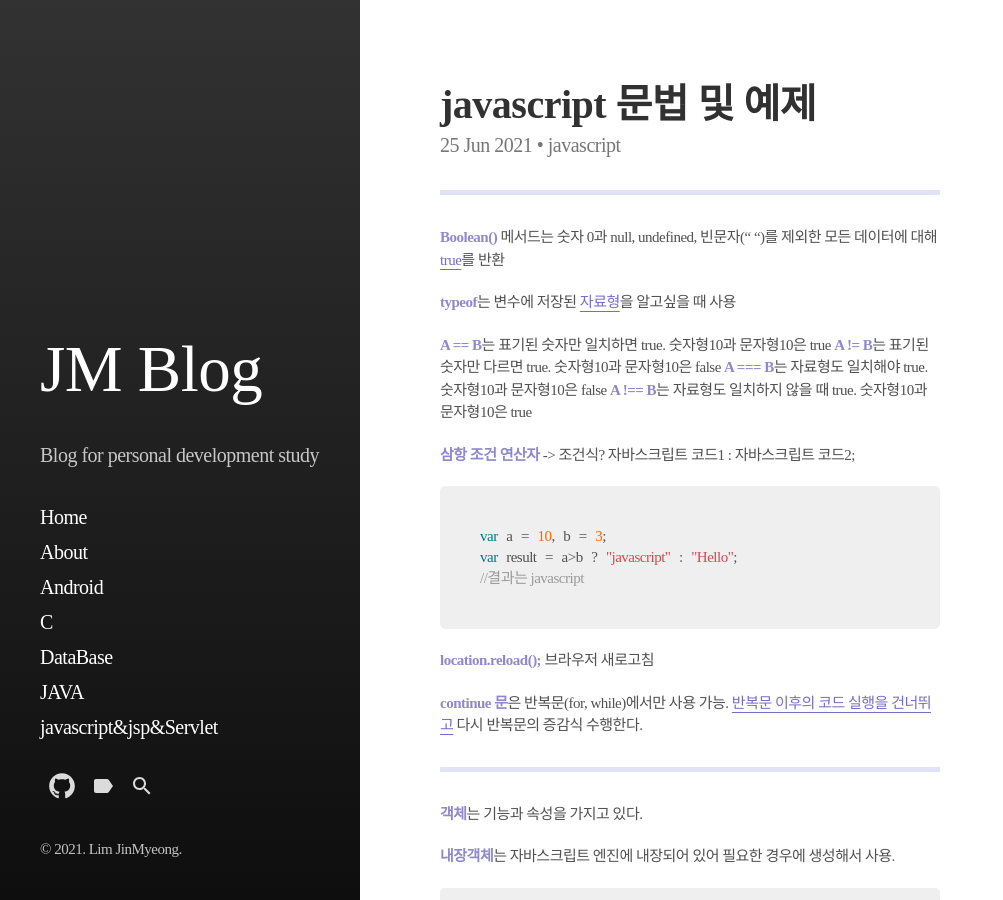
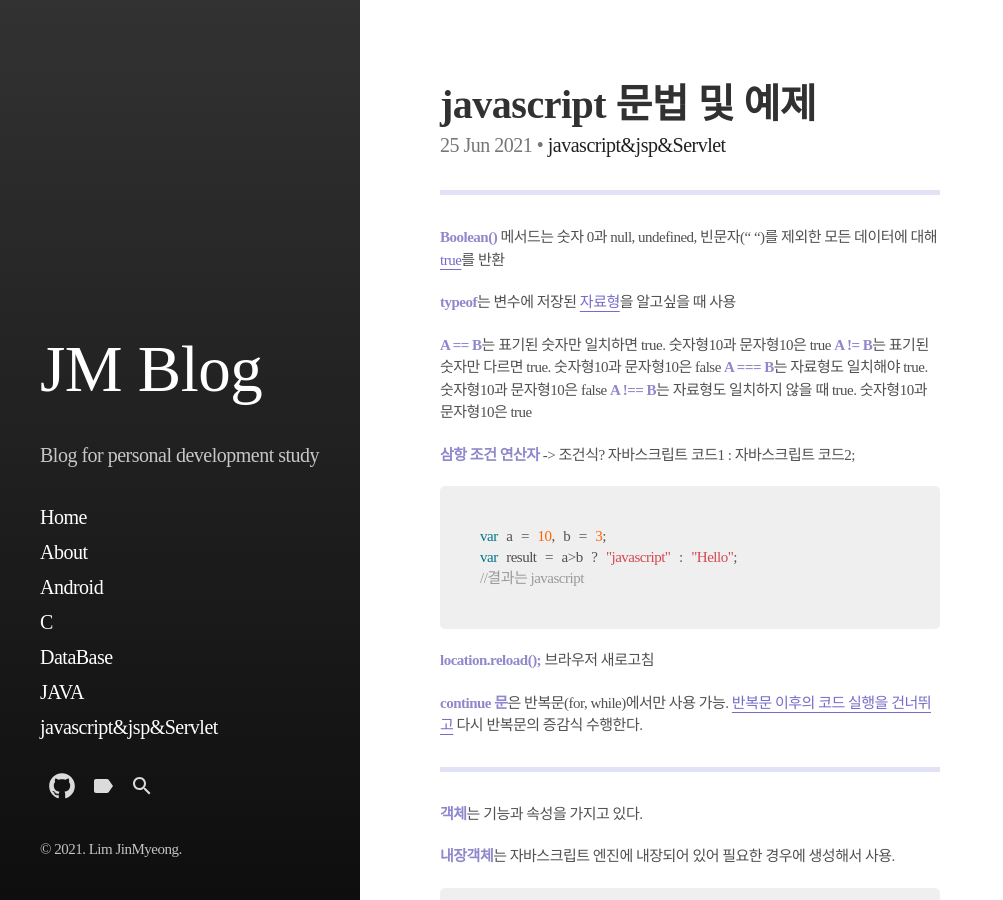
Before and after one commit to jm456789/jm456789.github.io, a Jekyll site: the page built from _posts/2021-06-21-js-day1.md, in a window 1280 px wide and 900 px high. Shown: the whole window, without its empty margins (0-1003 px from the left). Built offline with Jekyll 4.4.1, drawn with Linux system fonts in a browser that asks for light colours; some web fonts are replaced.

Commit message:
Update 2021-06-21-js-day1.md

```diff
--- a/_posts/2021-06-21-js-day1.md
+++ b/_posts/2021-06-21-js-day1.md
@@ -5,7 +5,7 @@ title: "javascript 문법 및 예제 "
 excerpt: "javascript 문법 및 예제"
 
 categories:
-  - javascript
+  - javascript&jsp&Servlet
 tags:
   - [javascript, js]
 
```
